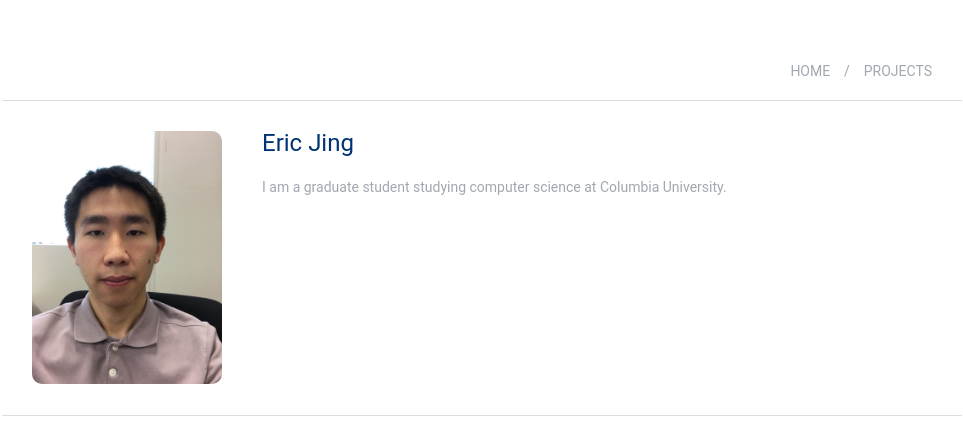
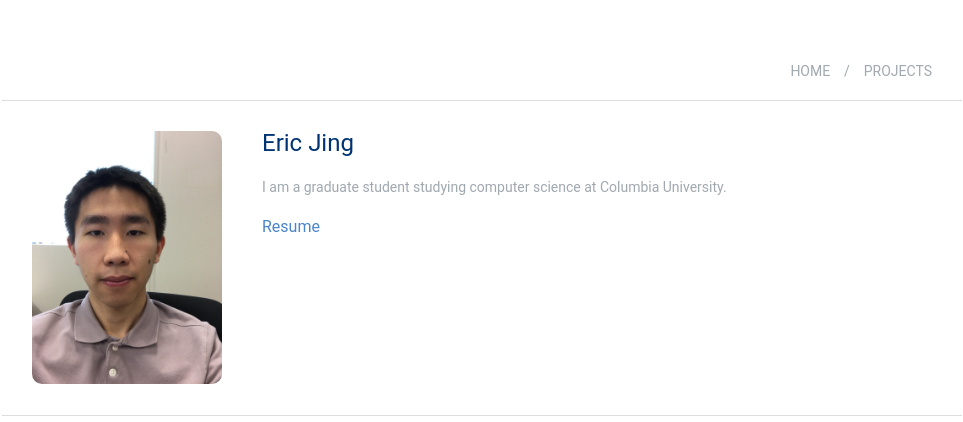
Before and after one commit to CPUcontrol/CPUcontrol.github.io, a plain HTML site: page index.html in a window 1280 px wide. Shown: the whole page, without its empty margins (158-1121 px from the left). Drawn offline with Linux system fonts and the light colour scheme; a web font is replaced by a local one.

Commit message:
add resume

```diff
--- a/index.html
+++ b/index.html
@@ -32,6 +32,10 @@
                         I am a graduate student studying computer science at Columbia University.
                     </p>
                 </div>
+
+                <div id="profile-resources">
+                    <a href="resume_ejing.pdf">Resume</a>
+                </div>
                 <div style="clear: both;"></div>
         </div>
     </body>
```
Also changed, not shown: 1 other file.
